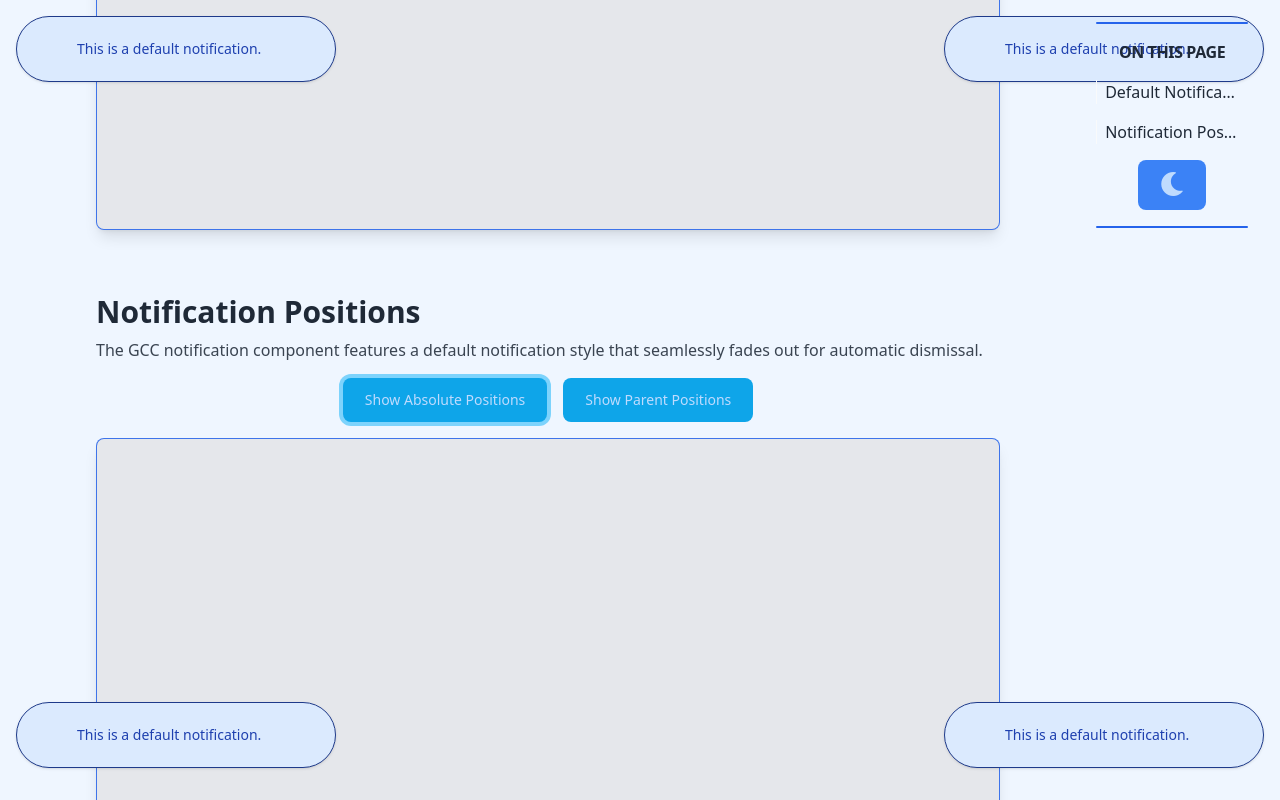
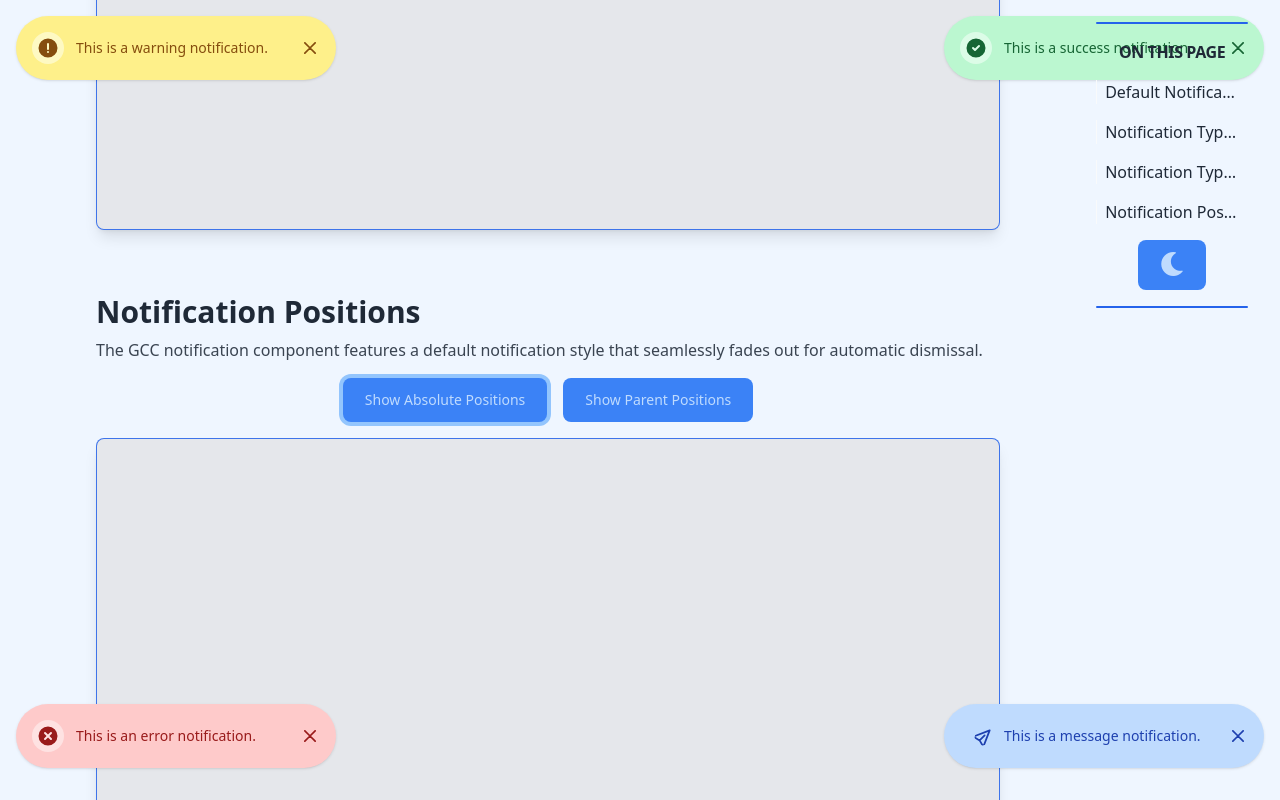
Before and after one commit to AlejandroP1028/Group-GCC_Vue-Component-Library, a Vue app: page / in a window 1280 px wide. Both pictures are taken after a click on the button "Show Absolute Positions". Built offline with nearby package versions, Linux system fonts and the light colour scheme.

Commit message:
modified:   src/components/NotificationsGroup.vue modified:   src/notif_page.vue

```diff
--- a/src/components/NotificationsGroup.vue
+++ b/src/components/NotificationsGroup.vue
@@ -4,7 +4,7 @@
       <div class="inline-flex items-center justify-center flex-shrink-0 w-8 h-8 rounded-full" :class="notificationStyles.icon">
         <svg class="w-5 h-5 rounded-lg" aria-hidden="true" xmlns="http://www.w3.org/2000/svg" viewBox="0 0 20 20" fill="currentColor">
           <path v-if="type === 'success'" d="M10 .5a9.5 9.5 0 1 0 9.5 9.5A9.51 9.51 0 0 0 10 .5Zm3.707 8.207-4 4a1 1 0 0 1-1.414 0l-2-2a1 1 0 0 1 1.414-1.414L9 10.586l3.293-3.293a1 1 0 0 1 1.414 1.414Z"/>
-          <path v-if="type === 'error'" d="M10 .5a9.5 9.5 0 1 0 9.5 9.5A9.51 9.51 0 0 0 10 .5ZM10 15a1 1 0 1 1 0-2 1 1 0 0 1 0 2Zm1-4a1 1 0 0 1-2 0V6a1 1 0 0 1 2 0v5Z"/>
+          <path v-if="type === 'error'" d="M10 .5a9.5 9.5 0 1 0 9.5 9.5A9.51 9.51 0 0 0 10 .5Zm3.707 11.793a1 1 0 1 1-1.414 1.414L10 11.414l-2.293 2.293a1 1 0 0 1-1.414-1.414L8.586 10 6.293 7.707a1 1 0 0 1 1.414-1.414L10 8.586l2.293-2.293a1 1 0 0 1 1.414 1.414L11.414 10l2.293 2.293Z"/>
           <path v-if="type === 'warning'" d="M10 .5a9.5 9.5 0 1 0 9.5 9.5A9.51 9.51 0 0 0 10 .5ZM10 15a1 1 0 1 1 0-2 1 1 0 0 1 0 2Zm1-4a1 1 0 0 1-2 0V6a1 1 0 0 1 2 0v5Z"/>
         </svg>
         <svg v-if="type === 'message'" class="w-5 h-5 rounded-lg" aria-hidden="true" xmlns="http://www.w3.org/2000/svg" viewBox="0 0 18 20" transform="rotate(45)">
@@ -85,33 +85,33 @@ export default {
           icon: "bg-yellow-100 dark:bg-yellow-800",
         },
         default: {
-          bg: "bg-blue-800 dark:bg-blue-500",
-          text: "text-blue-100 dark:text-sky-100",
+          bg: "bg-blue-200 dark:bg-blue-800",
+          text: "text-blue-800 dark:text-blue-200",
           icon: "",
         },
         message: {
-          bg: "bg-blue-200 dark:bg-gray",
-          text: "text-blue-800 dark:text-sky-400",
+          bg: "bg-blue-200 dark:bg-blue-800",
+          text: "text-blue-800 dark:text-blue-200",
           icon: "",
         },
         BlueBorder: {
-          bg: "bg-blue-100 dark:bg-gray-800 border border-blue-900",
-          text: "text-blue-800 dark:text-sky-400",
+          bg: "bg-blue-200 dark:bg-blue-700 dark:border-blue-300 border border-blue-800",
+          text: "text-blue-800 dark:text-blue-200",
           icon: "",
         },
         CyanBorder: {
-          bg: "bg-cyan-100 dark:bg-gray-800 dark:border-cyan-400 border border-cyan-900",
-          text: "text-cyan-900 dark:text-cyan-400",
+          bg: "bg-cyan-100 dark:bg-cyan-700 dark:border-cyan-300 border border-cyan-800",
+          text: "text-cyan-800 dark:text-cyan-200",
           icon: "",
         },
         SkyBorder: {
-          bg: "bg-sky-100 dark:bg-gray-800 border border-sky-900",
-          text: "text-sky-900 dark:text-sky-400",
+          bg: "bg-sky-100 dark:bg-sky-700 dark:border-sky-300 border border-sky-800",
+          text: "text-sky-800 dark:text-sky-200",
           icon: "",
         },
         TealBorder: {
-          bg: "bg-teal-100 dark:bg-gray-800 border border-teal-900",
-          text: "text-teal-800 dark:text-teal-400",
+          bg: "bg-teal-100 dark:bg-teal-700 dark:border-teal-300 border border-teal-800",
+          text: "text-teal-800 dark:text-teal-200",
           icon: "",
         }
       };
--- a/src/notif_page.vue
+++ b/src/notif_page.vue
@@ -4,11 +4,11 @@
     <div class="relative w-auto mb-16">
       <PageHeader :class="'flex-none'" header="GCC Notification" body="Show contextual information to your users using notification elements based on Tailwind CSS"/>
       <Section body="The GCC notification component is a versatile tool for displaying various types of messages to users, including warnings, success, errors, default notifications, and general information. Each notification type is designed to stand out, ensuring that users receive important feedback clearly and promptly, thereby enhancing the overall user experience and communication on the webpage."/>
-        <Section header="Default Notification" @sectioncreated="addLink" body="The GCC notification component features a default notification style that seamlessly fades out for automatic dismissal.">
+      <Section header="Default Notification" @sectioncreated="addLink" body="The GCC notification component features a default notification with different styles that seamlessly fades out for automatic dismissal.">
         <template #content>
           <div class="flex flex-col items-center mt-4 h-full">
             <div class="flex space-x-4">
-                <Button color="sky" :class="'w-9/10'" @click="showNotification">Show Notification</Button>
+              <Button color="blue" :class="'w-9/10'" @click="showNotification">Show Notification</Button>
             </div>
             <div :class="{ 'dark': defaultDark }" class="relative bg-gray-200 dark:bg-gray-800 transition-all duration-300 ease-in-out mt-4 w-full h-96 p-4 overflow-hidden rounded-lg shadow-lg border border-blue-600/[.87]">
               <Notifications v-if="notificationVisible" type="default" notification_message="This is a default notification." position="pCenter"/>
@@ -20,12 +20,44 @@
           </div>
         </template>
       </Section>
+      <Section header="Notification Types" @sectioncreated="addLink" body="The GCC notification component features a default notification style that seamlessly fades out for automatic dismissal.">
+        <template #content>
+          <div class="flex flex-col items-center mt-4 h-full">
+            <div class="flex space-x-4">
+              <Button color="blue" :class="'w-9/10'" @click="showNotificationTypes">Show Notification</Button>
+            </div>
+            <div :class="{ 'dark': defaultDark }" class="relative bg-gray-200 dark:bg-gray-800 transition-all duration-300 ease-in-out mt-4 w-full h-96 p-4 overflow-hidden rounded-lg shadow-lg border border-blue-600/[.87]">
+              <Notifications v-if="notificationVisibled" type="default" notification_message="This is a default notification." position="pCenter"/>
+              <Notifications v-if="notificationVisibled"  type="success" notification_message="This is a success notification." position="pTop-right"/>
+              <Notifications v-if="notificationVisibled" type="warning" notification_message="This is a warning notification." position="pTop-left"/>
+              <Notifications v-if="notificationVisibled" type="error" notification_message="This is an error notification." position="pBottom-left"/>
+              <Notifications v-if="notificationVisibled" type="message" notification_message="This is a message notification." position="pBottom-right"/>
+            </div>
+          </div>
+        </template>
+      </Section>
+      <Section header="Notification Types" @sectioncreated="addLink" body="The GCC notification component features a default notification style that seamlessly fades out for automatic dismissal.">
+        <template #content>
+          <div class="flex flex-col items-center mt-4 h-full">
+            <div class="flex space-x-4">
+              <Button color="blue" :class="'w-9/10'" @click="showNotification">Show Notification</Button>
+            </div>
+            <div :class="{ 'dark': defaultDark }" class="relative bg-gray-200 dark:bg-gray-800 transition-all duration-300 ease-in-out mt-4 w-full h-96 p-4 overflow-hidden rounded-lg shadow-lg border border-blue-600/[.87]">
+              <Notifications v-if="notificationVisible" type="default" notification_message="This is a default notification." position="pCenter"/>
+              <Notifications v-if="notificationVisible"  type="success" notification_message="This is a success notification." position="pTop-right"/>
+              <Notifications v-if="notificationVisible" type="warning" notification_message="This is a warning notification." position="pTop-left"/>
+              <Notifications v-if="notificationVisible" type="error" notification_message="This is an error notification." position="pBottom-left"/>
+              <Notifications v-if="notificationVisible" type="message" notification_message="This is a message notification." position="pBottom-right"/>
+            </div>
+          </div>
+        </template>
+      </Section>
       <Section header="Notification Positions" @sectioncreated="addLink" body="The GCC notification component features a default notification style that seamlessly fades out for automatic dismissal.">
         <template #content>
           <div class="flex flex-col items-center mt-4 h-full">
             <div class="flex space-x-4">
-                            <Button color="sky" :class="'w-9/10'" @click="showPositions('absolute')">Show Absolute Positions</Button>
-                            <Button color="sky" :class="'w-9/10'" @click="showPositions('parent')">Show Parent Positions</Button>
+              <Button color="blue" :class="'w-9/10'" @click="() => showPositions('absolute')">Show Absolute Positions</Button>
+              <Button color="blue" :class="'w-9/10'" @click="() => showPositions('parent')">Show Parent Positions</Button>
             </div>
             <div :class="{ 'dark': defaultDark }" class="relative bg-gray-200 dark:bg-gray-800 transition-all duration-300 ease-in-out mt-4 w-full h-96 p-4 overflow-hidden rounded-lg shadow-lg border border-blue-600/[.87]">
               <Notifications v-for="(position, index) in notificationPositionsA" :key="index" :type="position.type" :notification_message="position.message" :position="position.position"/>
@@ -73,6 +105,7 @@ export default {
       isDarkMode: false,
       defaultDark: false,
       notificationVisible: false,
+      notificationVisibled: false,
       notificationPositionsA: [],
       notificationPositionsP: []
     };
@@ -87,19 +120,25 @@ export default {
     showNotification() {
       this.notificationVisible = !this.notificationVisible;
     },
+    showNotificationTypes() {
+      this.notificationVisibled = !this.notificationVisibled;
+    },
     showPositions(type) {
-            const positions = type === 'absolute'
-                ? ['top-right', 'bottom-right', 'top-left', 'bottom-left', 'center']
-                : ['pTop-right', 'pBottom-right', 'pTop-left', 'pBottom-left', 'pCenter'];
-
-            for (let p of positions) {
+      const notificationTypes = [
+        { type: 'message', message: 'This is a message notification.', position: type === 'absolute' ? 'bottom-right' : 'pBottom-right' },
+        { type: 'warning', message: 'This is a warning notification.', position: type === 'absolute' ? 'top-left' : 'pTop-left' },
+        { type: 'default', message: 'This is a default notification.', position: type === 'absolute' ? 'center' : 'pCenter' },
+        { type: 'error', message: 'This is an error notification.', position: type === 'absolute' ? 'bottom-left' : 'pBottom-left' },
+        { type: 'success', message: 'This is a success notification.', position: type === 'absolute' ? 'top-right' : 'pTop-right' }
+    ];
+    notificationTypes.forEach(notificationType => {
       if (type === 'absolute') {
-                    this.notificationPositionsA.push({ type: 'BlueBorder', message: 'This is a default notification.', position: p });
+        this.notificationPositionsA.push({ ...notificationType });
       } else {
-                    this.notificationPositionsP.push({ type: 'SkyBorder', message: 'This is a default notification.', position: p });
+        this.notificationPositionsP.push({ ...notificationType });
+      }
+    });
     }
   }
-        },
-    },
 };
 </script>
```
Lines whose indentation alone changed are shown as unchanged.
